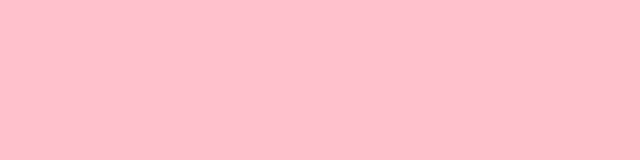
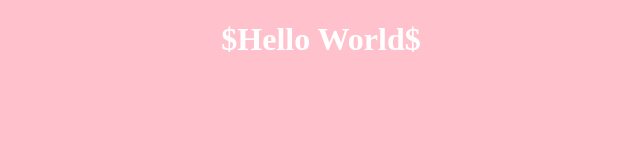
Before and after one commit to offtheradar/web_piscine, a plain HTML site: page day00/ex00/basics.html in a window 1280 px wide. Shown: the whole page, without its empty margins (319-959 px from the left). Drawn offline with Linux system fonts and the light colour scheme.

Commit message:
added title

```diff
--- a/day00/ex00/basics.html
+++ b/day00/ex00/basics.html
@@ -9,5 +9,6 @@
 		<title>Basics</title>
 	</head>
 	<body>
+		<h1 style="color:white; text-align:center;">$Hello World$</h1>
 	</body>
 </html>
```
Also changed, not shown: 1 other file.
